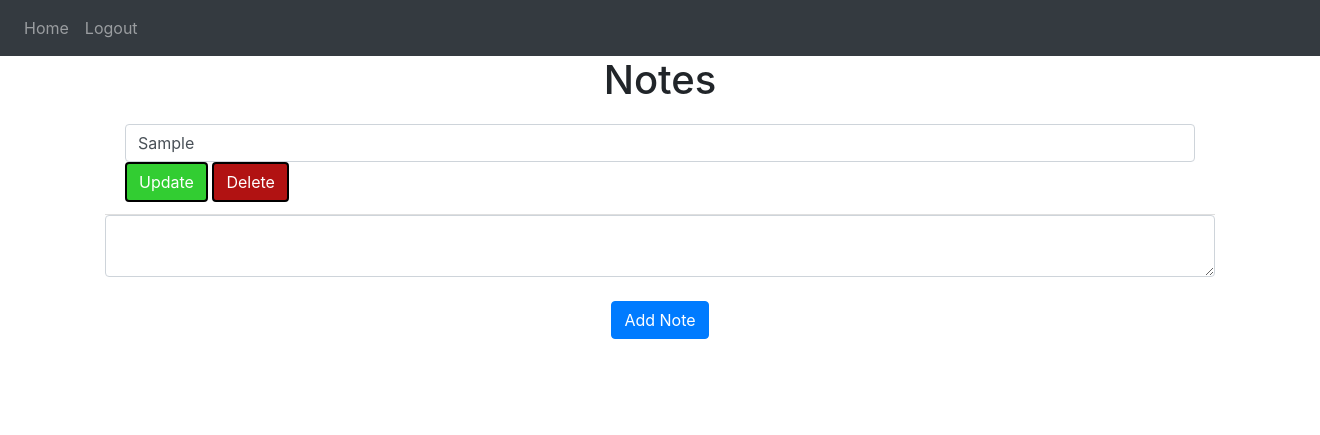
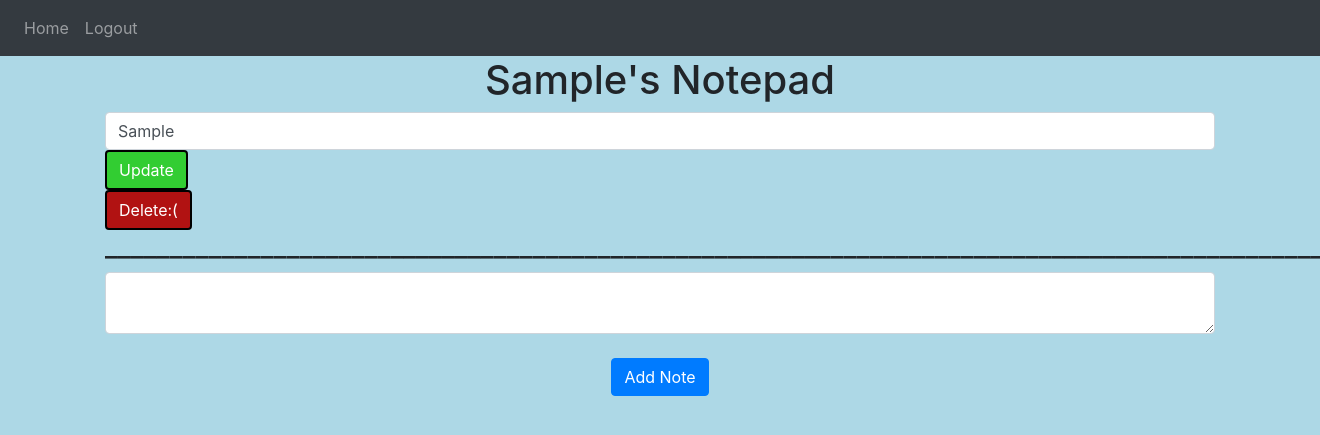
Before and after one commit to georgi-stoyanow/Project_scryptovi, a Flask app: page / in a window 1320 px wide; the page is wider, and only the part inside the window is pictured. Shown: the top 435 px of that part. Run offline with Flask 3, Linux system fonts and the light colour scheme; a user stored in the database is signed in; tables that the repository leaves empty hold one stand-in row (values such as "Sample post"); some libraries are stand-ins or nearby versions.

Commit message:
Final touches
Fixed some bugs and the looks

```diff
--- a/website/templates/base.html
+++ b/website/templates/base.html
@@ -3,11 +3,7 @@
   <head>
     <meta charset="utf-8" />
     <meta name="viewport" content="width=device-width, initial-scale=1" />
-    <style>
-    body{
-        background: lightblue;
-    }
-    </style>
+
     <link
       rel="stylesheet"
       href="https://stackpath.bootstrapcdn.com/bootstrap/4.4.1/css/bootstrap.min.css"
@@ -19,6 +15,12 @@
       href="https://stackpath.bootstrapcdn.com/font-awesome/4.7.0/css/font-awesome.min.css"
       crossorigin="anonymous"
     />
+
+    <style>
+      body{
+          background: lightblue;
+      }
+      </style>
 
     <title>{% block title %}Home{% endblock %}</title>
   </head>
--- a/website/templates/home.html
+++ b/website/templates/home.html
@@ -15,23 +15,26 @@
         color: white;
     }
 </style>
-<h1 align="center">Notes</h1>
+<h1 align="center">{{current_user.first_name}}'s Notepad</h1>
 <ul class="list-group list-group-flush" id="notes">
+
   {% for note in user.notes %}
-  <li class="list-group-item">
+
     <form method="POST" action="/">
+
       <input type="hidden" name="_method" value="PATCH">
       <input type="hidden" name="note_id" value="{{ note.id }}">
       <input type="text" name="note" value="{{ note.data }}" class="form-control">
       <button type="submit" class="btn btn-update" >Update</button>
-      <form method="POST" action="/" onsubmit="return confirm('Are you sure you want to delete this note?');">
-        <input type="hidden" name="_method" value="DELETE">
-        <input type="hidden" name="note_id" value="{{ note.id }}">
-        <button type="submit" class="btn btn-delete">Delete</button>
-      </form>
+    </form>
+    <form method="POST" action="/" onsubmit="return confirm('Are you sure you want to delete this note?');" style="display: inline;">
+      <input type="hidden" name="_method" value="DELETE">
+      <input type="hidden" name="note_id" value="{{ note.id }}">
+      <button type="submit" class="btn btn-delete">Delete:(</button>
+      <h3 align = "center">_______________________________________________________________________________________________</h3>
     </form>
 
-  </li>
+
   {% endfor %}
 </ul>
 <form method="POST" action="/">
```
